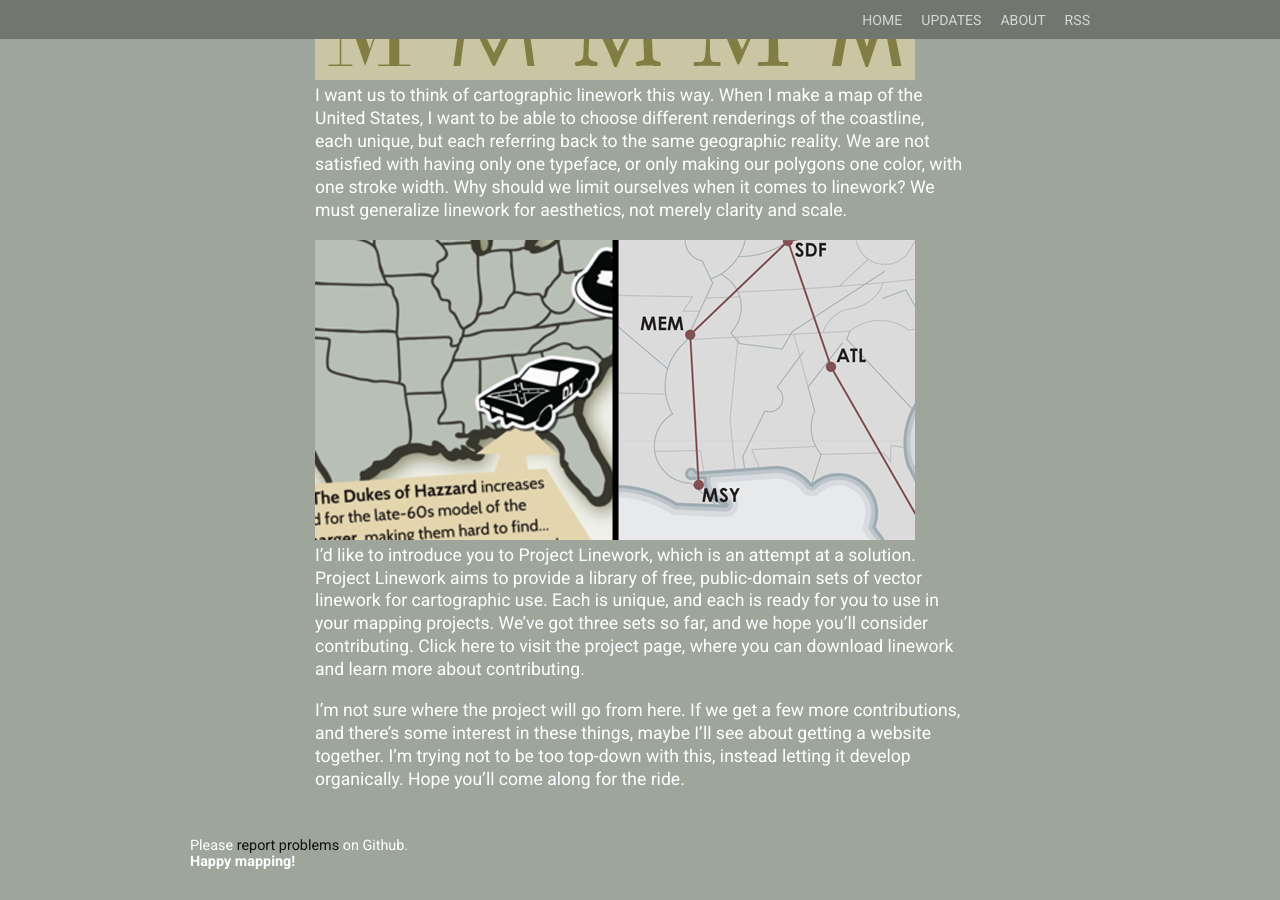
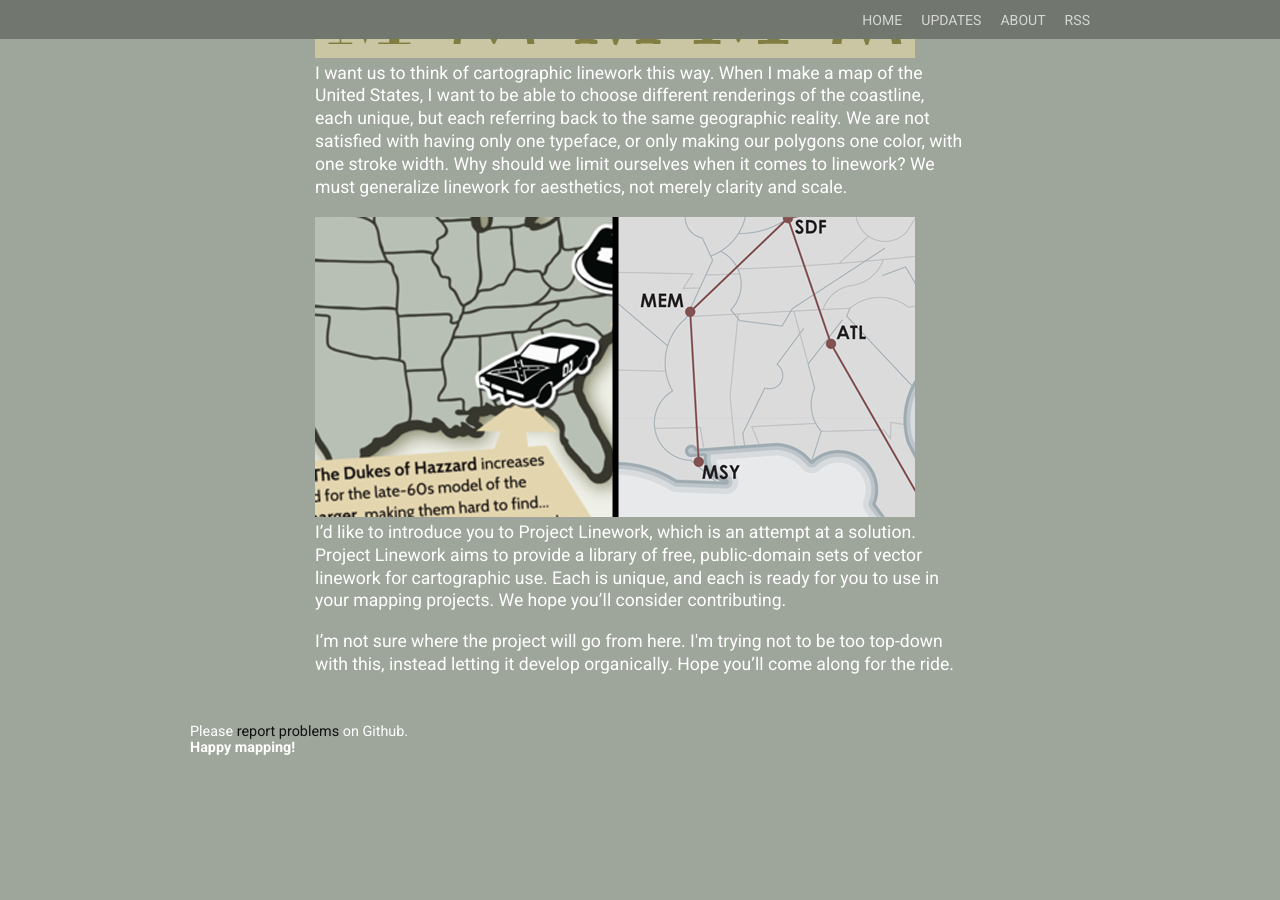
Before and after one commit to mapsam/project-linework, a Jekyll site: the page built from about/index.html, in a window 1280 px wide and 900 px high, scrolled down 1783 px. Built offline with Jekyll 4.4.1, drawn with Linux system fonts in a browser that asks for light colours; nearby versions of some CDN libraries; some web fonts are replaced; Markdown is read by kramdown in place of the engine named in the settings; after the commit the page ends 2569 px from its top, so only the background shows below that; some of the changed text lies outside the part shown.

Commit message:
Update severely outdated text
Mostly minor tweaks as I don't feel like a total rewrite. But removed outdated references from when it was a blog post, like "maybe we'll get a website someday!"

```diff
--- a/about/index.html
+++ b/about/index.html
@@ -21,6 +21,6 @@ permalink: /about/
 
 <img src="../img/about_different_maps_different_linework.png">
 
-<p>I’d like to introduce you to Project Linework, which is an attempt at a solution. Project Linework aims to provide a library of free, public-domain sets of vector linework for cartographic use. Each is unique, and each is ready for you to use in your mapping projects. We’ve got three sets so far, and we hope you’ll consider contributing. Click here to visit the project page, where you can download linework and learn more about contributing.</p>
+<p>I’d like to introduce you to Project Linework, which is an attempt at a solution. Project Linework aims to provide a library of free, public-domain sets of vector linework for cartographic use. Each is unique, and each is ready for you to use in your mapping projects. We hope you’ll consider contributing.</p>
 
-<p>I’m not sure where the project will go from here. If we get a few more contributions, and there’s some interest in these things, maybe I’ll see about getting a website together. I’m trying not to be too top-down with this, instead letting it develop organically. Hope you’ll come along for the ride.</p>
+<p>I’m not sure where the project will go from here. I'm trying not to be too top-down with this, instead letting it develop organically. Hope you’ll come along for the ride.</p>
```
Also changed, not shown: other parts of about/index.html (+1 -1 lines).
